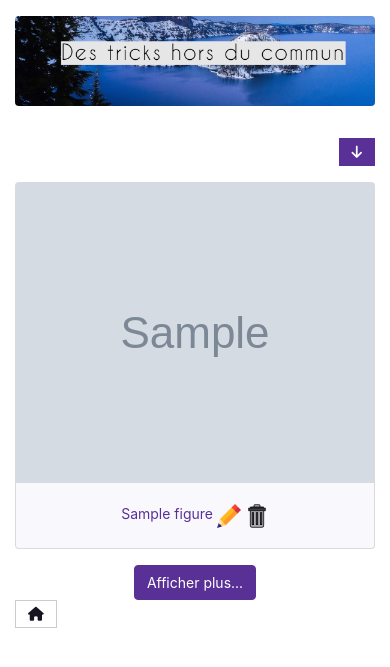
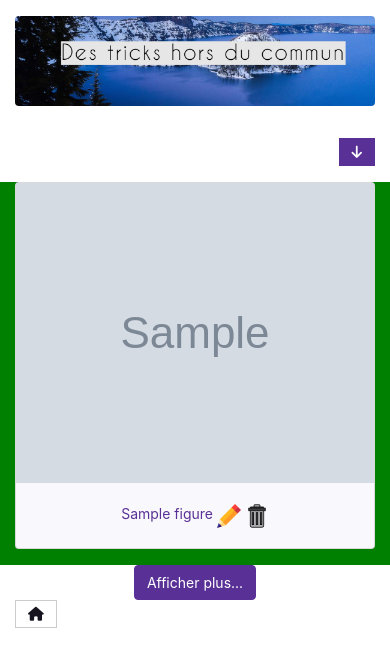
Before and after one commit to FrancoisNimpagaritse/P6SnowTricks, a Symfony app: template templates/home/index.html.twig in a window 390 px wide. Shown: the part 75-742 px from the top of the page. Run offline with Twig, Linux system fonts and the light colour scheme; the template is opened without the code that fills it: most values are stand-ins (such as "Sample title", 1, 10 or a date in 2020); grey boxes marked "Sample" are stand-in pictures; some libraries are stand-ins or nearby versions.

Commit message:
Responsive figure load more list backcolor

```diff
--- a/templates/home/index.html.twig
+++ b/templates/home/index.html.twig
@@ -21,7 +21,7 @@
     </div>
     <div id="figuresList" class="row">
         {% for figure in figures %}
-            <div class="col-md-4 col-sm-6 col-12">
+            <div class="col-md-4 col-sm-6 col-12" style="background-color:green">
                 <div class="card bg-light mb-3 rounded">
 
                     <img src="{{ asset('images/' ~ figure.mainImage)}}" alt="main-image" height="300px" width="270px" class="card-img">
--- a/templates/home/loadMoreFigures.html.twig
+++ b/templates/home/loadMoreFigures.html.twig
@@ -1,5 +1,5 @@
 {% for figure in figures %}
-    <div class="col-md-4  col-sm-6 col-12">
+    <div class="col-md-4 col-sm-6 col-12" style="background-color:red">
         <div class="card bg-light mb-3 rounded">
 
             <img src="{{ asset('images/' ~ figure.mainImage) }}" alt="main-image" height="300px" width="270px" class="card-img">
```
